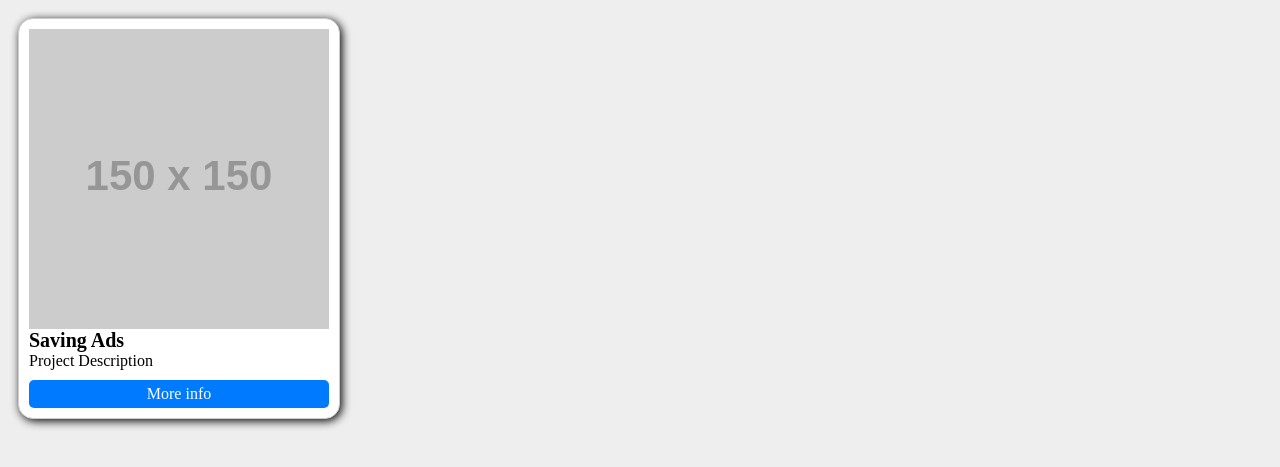
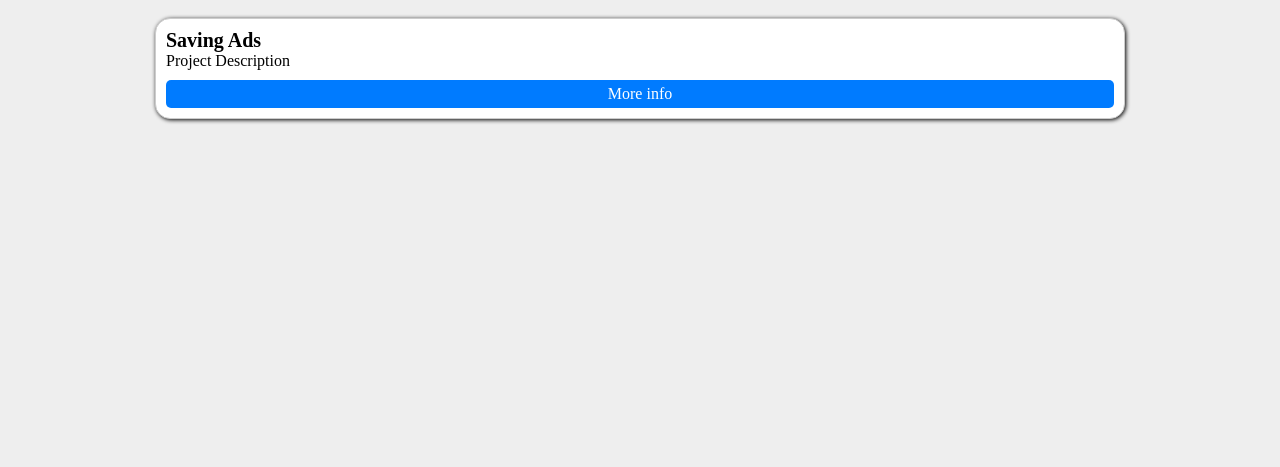
Before and after one commit to machawk1/log, a Jekyll site: the page card.html, which Jekyll copies as it is, in a window 1280 px wide. Shown: the top 467 px of the page. Built offline with Jekyll 4.4.1, drawn with Linux system fonts in a browser that asks for light colours.

Commit message:
Cards more like this

```diff
--- a/card.html
+++ b/card.html
@@ -3,6 +3,7 @@
         <style>
             body {
                 background-color: #eee;
+                text-align: center;
             }
             div {
                 border: 1px solid #ccc;
@@ -10,9 +11,10 @@
                 border-radius: 15px;
                 padding: 10px;
                 margin: 10px;
-                width: 300px;
+                width: 75%;
                 display: inline-block;
-                filter: drop-shadow(2px 2px 5px)
+                text-align: left;
+                filter: drop-shadow(1px 1px 2px)
             }
             img {
                 width: 100%;
@@ -43,7 +45,7 @@
     </head>
     <body>
         <div>
-            <img src="https://via.placeholder.com/150" alt="Project Image">
+            <!--<img src="https://via.placeholder.com/150" alt="Project Image">-->
             <h3>Saving Ads</h3>
             <p>Project Description</p>
             <a href="#">More info</a>
```
